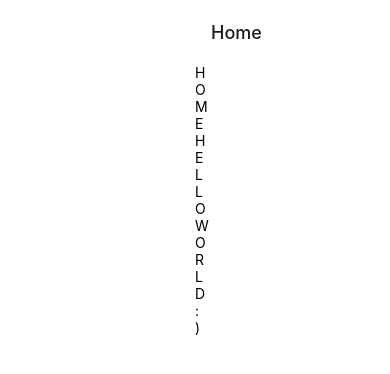
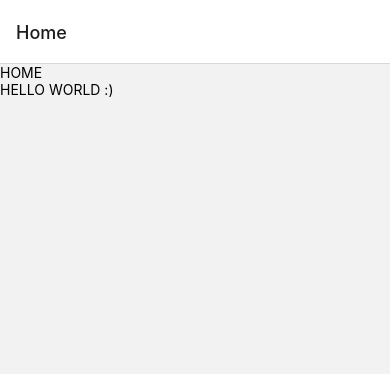
Before and after one commit to saadalkandari/Trip-frontend, a React Native app: screen / in a window 390 px wide. Shown: the top 374 px of the page. Built offline with nearby package versions, Linux system fonts and the light colour scheme; what native-base would draw is missing.

Commit message:
navigation Fixed

```diff
--- a/App.js
+++ b/App.js
@@ -1,5 +1,4 @@
-import { StatusBar } from "expo-status-bar";
-import { StyleSheet, Text, View } from "react-native";
+import { StyleSheet } from "react-native";
 import { NativeBaseProvider } from "native-base";
 import { NavigationContainer } from "@react-navigation/native";
 import RootNavigator from "./components/Navigation";
@@ -8,20 +7,10 @@
   return (
     <NativeBaseProvider>
       <NavigationContainer>
-        <View style={styles.container}>
-          <RootNavigator />
-          <StatusBar style="auto" />
-        </View>
+        <RootNavigator />
       </NavigationContainer>
     </NativeBaseProvider>
   );
 }
 
-const styles = StyleSheet.create({
-  container: {
-    flex: 1,
-    backgroundColor: "#fff",
-    alignItems: "center",
-    justifyContent: "center",
-  },
-});
+const styles = StyleSheet.create({});
--- a/components/Navigation/index.js
+++ b/components/Navigation/index.js
@@ -8,7 +8,7 @@
 const RootNavigator = () => {
   return (
     <Navigator initialRouteName="Home">
-     <Screen name="Home" component={Home} />
+      <Screen name="Home" component={Home} />
     </Navigator>
   );
 };
```
